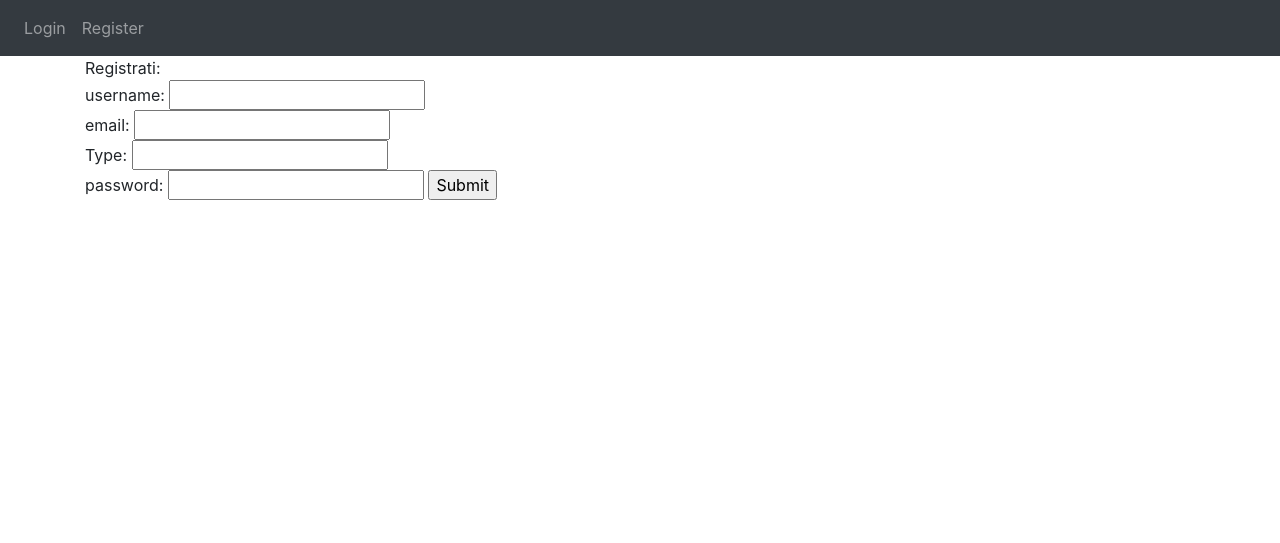
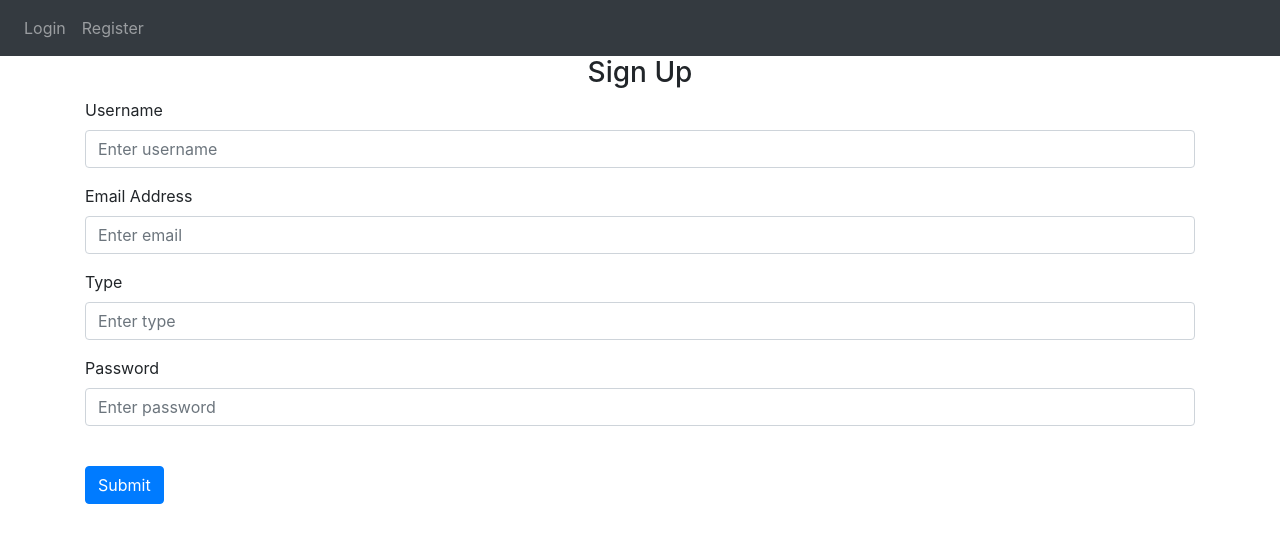
Before and after one commit to leomirz7/ProgettoBasiDiDati, a Flask app: page /auth/register in a window 1280 px wide. Shown: the top 543 px of the page. Run offline with Flask 3, Linux system fonts and the light colour scheme; some libraries are stand-ins or nearby versions.

Commit message:
5/7/2023 final

```diff
--- a/website/auth.py
+++ b/website/auth.py
@@ -15,9 +15,6 @@ def login():
 
         user = User.query.filter_by(email=email).first()
         if user:
-            print(email)
-            print(user.pwd)
-            print(pwd)
             if check_password_hash(user.pwd, pwd):
                 login_user(user, remember=True)
                 flash("logged in!", category='success')
@@ -39,21 +36,20 @@ def register():
         pwd = request.form.get('pwd')
 
         user = User.query.filter_by(email=email).first()
-        # controlli lunghezza e cose varie
-        # TODO per far vedere i flash, fare base.html come nel video
         if user:
-            print("no")
-            flash("email already exist", category='error')
+            flash("Email already exist", category='error')
         elif len(email) < 4:
-            print("noooo")
-            flash("email too short", category="error")
+            flash('Email must be greater than 3 characters.', category='error')
+        elif len(username) < 2:
+            flash('Username must be greater than 1 character.', category='error')
+        elif len(pwd) < 4:
+            flash('Password must be at least 4 characters.', category='error')
         else:
             new_user = User(username=username, email=email, pwd=generate_password_hash(pwd, method='sha256'), tipo=tipo)
             db.session.add(new_user)
             db.session.commit()
             login_user(new_user, remember=True)
             flash("Account creato", category="success")
-            print("si")
             return redirect(url_for('redirect.home'))
 
     return render_template('register.html', user=current_user)
--- a/website/templates/register.html
+++ b/website/templates/register.html
@@ -1,11 +1,52 @@
 {% extends "base.html" %} {% block title %}Login{% endblock %} {% block content
 %}
-    Registrati:
-    <form method="POST">
-        username: <input name="user" type="text"> <br>
-        email: <input name="email" type="email"> <br>
-        Type: <input name="tipo" type="text"> <br>
-        password: <input name="pwd" type="password">
-        <input type="submit">
-    </form>
+<form method="POST">
+    <h3 align="center">Sign Up</h3>
+    <div class="form-group">
+        <label for="email">Username</label>
+        <input
+            name="user"
+            type="text"
+            id="user"
+            placeholder="Enter username"
+            class="form-control"
+            required
+        />
+    </div>
+    <div class="form-group">
+        <label for="email">Email Address</label>
+        <input
+            name="email"
+            type="email"
+            id="email"
+            placeholder="Enter email"
+            class="form-control"
+            required
+        />
+    </div>
+    <div class="form-group">
+        <label for="type">Type</label>
+        <input
+            name="tipo"
+            type="text"
+            id="tipo"
+            placeholder="Enter type"
+            class="form-control"
+            required
+        />
+    </div>
+    <div class="form-group">
+        <label for="pwd">Password</label>
+        <input
+            name="pwd"
+            type="password"
+            id="pwd"
+            placeholder="Enter password"
+            class="form-control"
+            required
+        />
+    </div>
+    <br />
+    <button type="submit" class="btn btn-primary">Submit</button>
+</form>
 {% endblock %}
```
Also changed, not shown: website/templates/login.html (+27 -6 lines).
